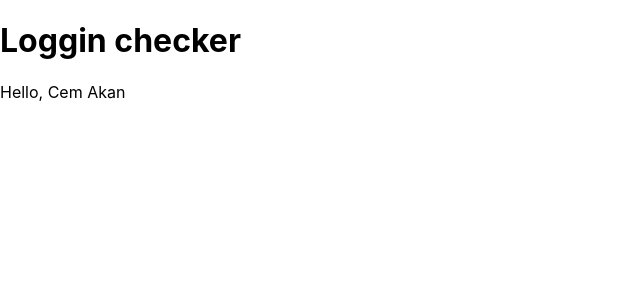
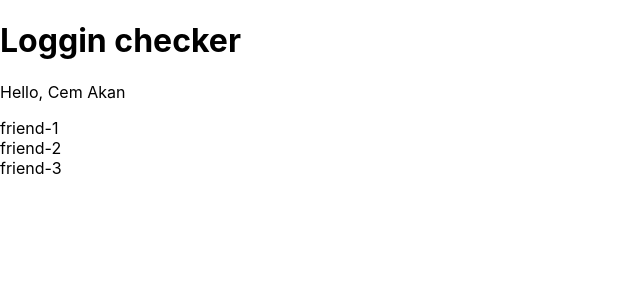
Before and after one commit to CemAkan/reactCourse, a React (Create React App) app: page / in a window 1280 px wide. Shown: the top 300 px of the page, without its empty margins (0-640 px from the left). Built offline with nearby package versions, Linux system fonts and the light colour scheme.

Commit message:
friend array added

```diff
--- a/src/App.js
+++ b/src/App.js
@@ -6,7 +6,12 @@ function App() {
   return (
     <>
       <Header />
-      <User isLoggedIn={true} name="Cem" surname="Akan" />
+      <User
+        isLoggedIn={true}
+        name="Cem"
+        surname="Akan"
+        friends={["friend-1", "friend-2", "friend-3"]}
+      />
     </>
   );
 }
--- a/src/components/User.js
+++ b/src/components/User.js
@@ -1,6 +1,13 @@
-function User({ name, surname, isLoggedIn }) {
+function User({ name, surname, isLoggedIn, friends }) {
   return (
-    <p>{isLoggedIn ? `Hello, ${name} ${surname}` : "Login is unsuccessful"}</p>
+    <>
+      <p>
+        {isLoggedIn ? `Hello, ${name} ${surname}` : "Login is unsuccessful"}
+      </p>
+      {friends.map((friend, index) => {
+        return <div key={index}>{friend}</div>;
+      })}
+    </>
   );
 }
 
```
